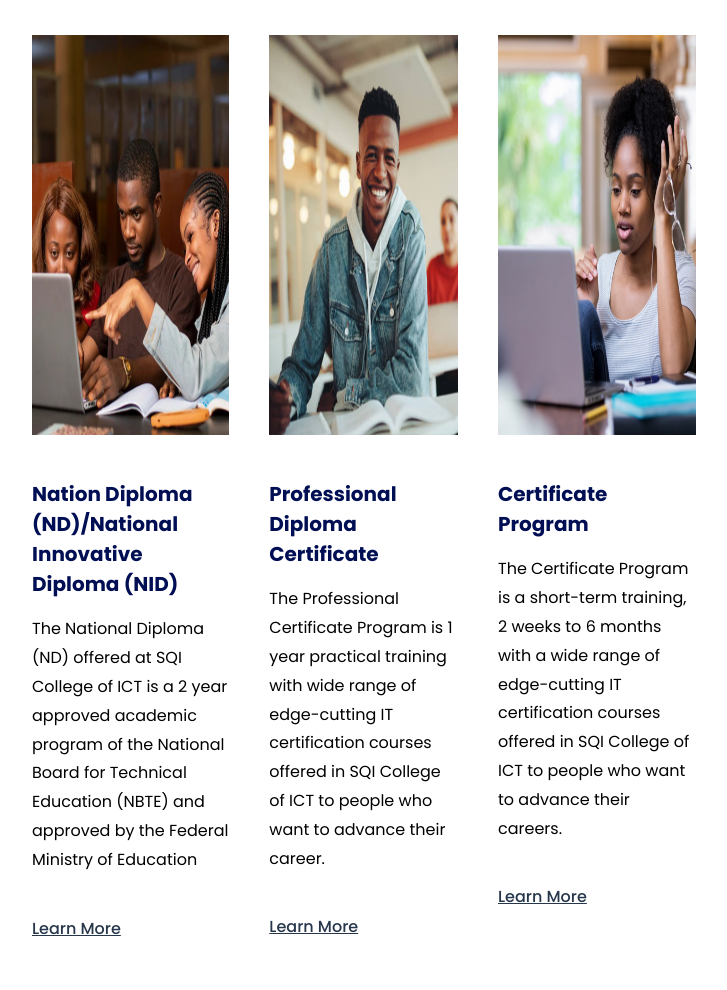
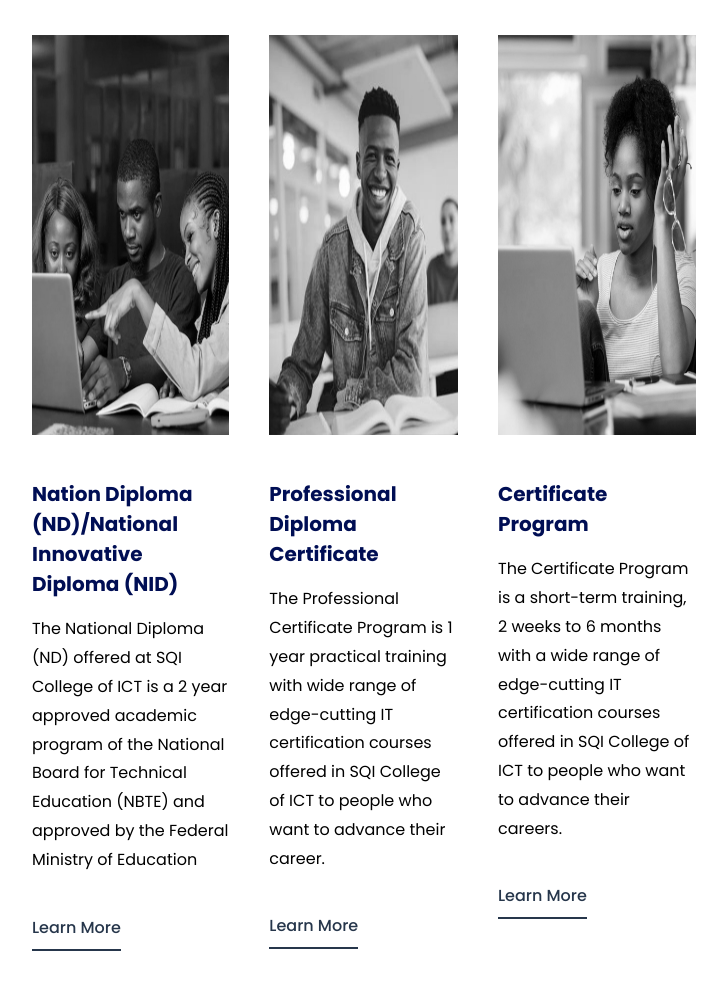
Before and after one commit to Sijuolaaaaa/css-cards, a plain HTML site: page STARTHERE/index.html in a window 1280 px wide. Shown: the part 94-1084 px from the top of the page, without its empty margins (276-1003 px from the left). After the commit the page ends 1052 px from the top, so only its background shows below. Drawn offline with Linux system fonts and the light colour scheme.

Commit message:
CSS-Cards

```diff
--- a/STARTHERE/index.html
+++ b/STARTHERE/index.html
@@ -15,22 +15,22 @@
     </h1>
     <div class="container">
         <div class="item">
-            <img src="/pngimage/pngimage1.png" alt="group-image">
+            <img src="/image/imagegroup_1.jpg" alt="group-image">
             <h2>Nation Diploma (ND)/National Innovative Diploma (NID)</h2>
             <p>The National Diploma (ND) offered at SQI College of ICT is a 2 year approved academic program of the National Board for Technical Education (NBTE) and approved by the Federal Ministry of Education</p>
-            <p class="foot">Learn More</p>
+            <a href="#">Learn More</a>
         </div>
         <div class="item">
-            <img src="/pngimage/pngimage2.png" alt="smiling-guy">
+            <img src="/image/image2.jpg" alt="smiling-guy">
             <h2>Professional Diploma Certificate</h2>
             <p>The Professional Certificate Program is 1 year practical training with wide range of edge-cutting IT certification courses offered in SQI College of ICT to people who want to advance their career.</p>
-            <p class="foot">Learn More</p>
+            <a href="#">Learn More</a>
         </div>
         <div class="item">
-            <img src="/pngimage/pngimage3.png" alt="glass-girl">
+            <img src="/image/image3.jpg" alt="glass-girl">
             <h2>Certificate Program</h2>
             <p>The Certificate Program is a short-term training, 2 weeks to 6 months with a wide range of edge-cutting IT certification courses offered in SQI College of ICT to people who want to advance their careers.</p>
-            <p class="foot">Learn More</p>
+            <a href="#">Learn More</a>
         </div>
 
     </div>
--- a/STARTHERE/styles.css
+++ b/STARTHERE/styles.css
@@ -22,21 +22,23 @@ h1 {
     width: 100%;
     height: 400px;
     margin-bottom: 20px;
+    filter: grayscale(1);
 }
 
 .item h2 {
     font-size: 20px;
     color: rgb(0, 14,84);
     font-weight: 700;
-    /* margin: 30px; */
 }
 
 .item p {
     margin-bottom: 40px;
     line-height: 1.8;
 }
-.foot {
-    text-decoration: underline;
+.item a {
+    border-bottom: 2px solid rgb(38,54,75);
+    text-decoration: none;
+    padding-bottom: 10px;
     font-size: 16px;
     color: rgb(38, 54, 75);
     font-weight: 500;
```
